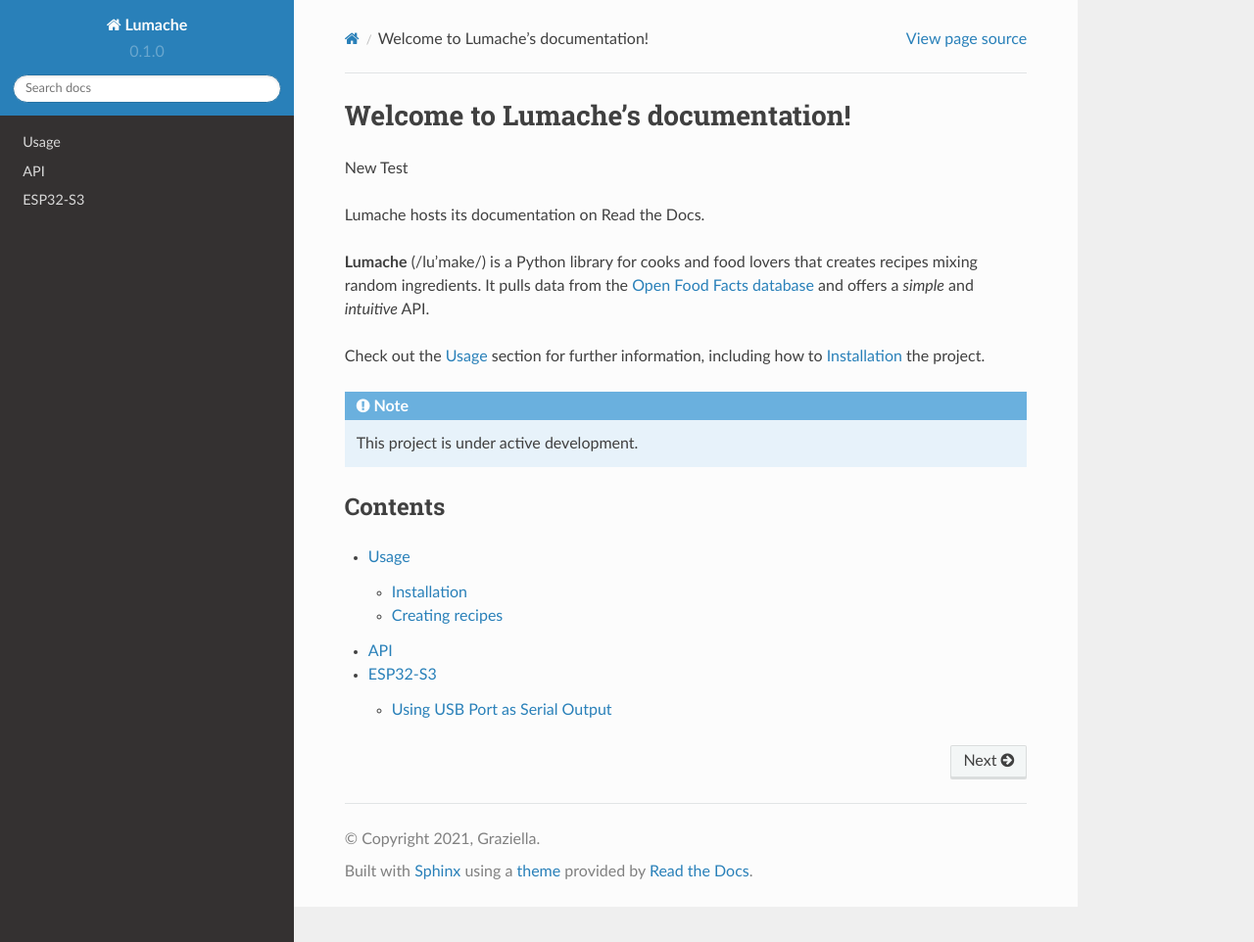
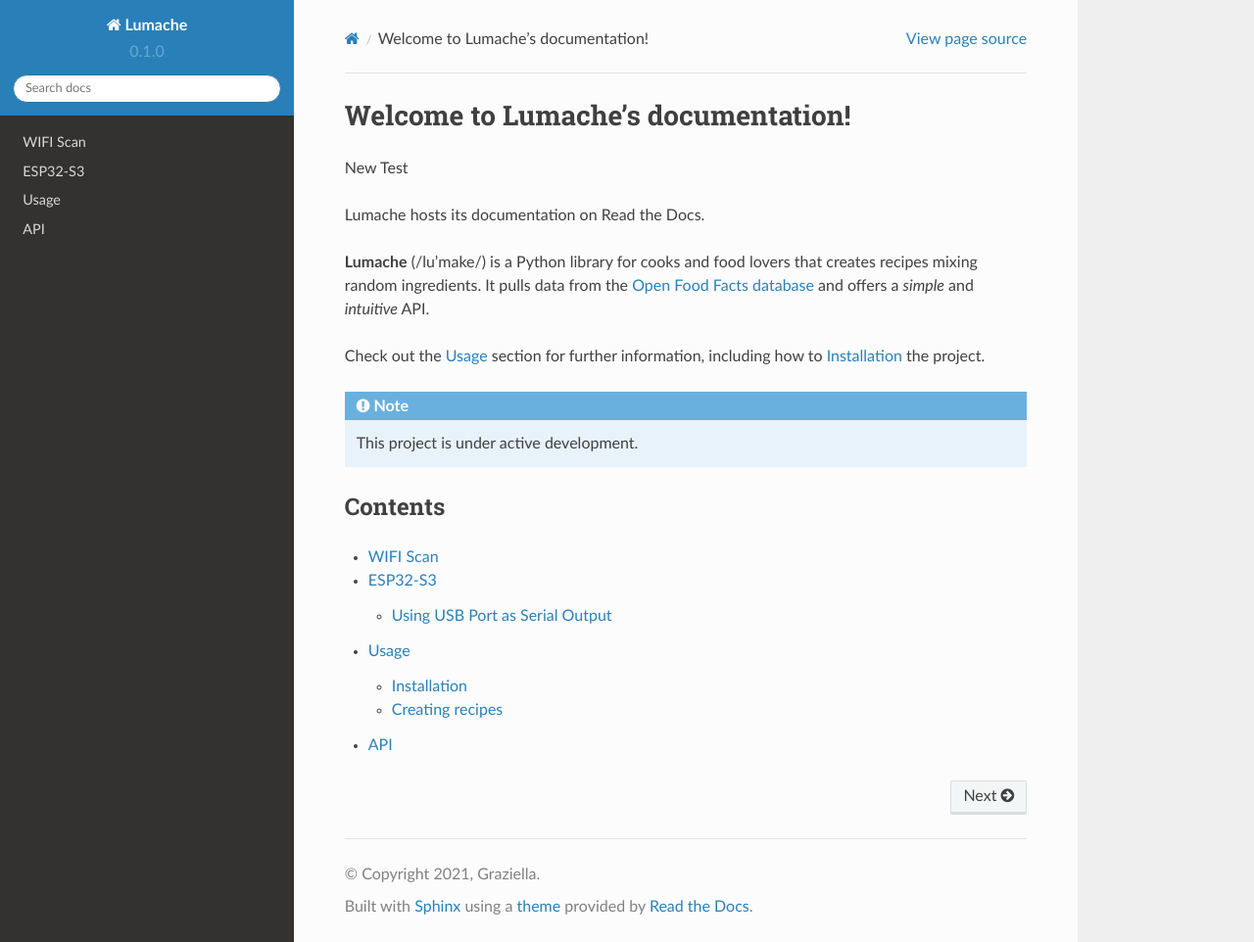
Before and after one commit to lonelybinary/learnesp32, a Sphinx documentation site: the page built from docs/source/index.rst, in a window 1280 px wide and 962 px high. Shown: the whole window at 98% size. Built offline with Sphinx 7.4.7 and the Read the Docs theme 2.0.0, drawn with Linux system fonts in a browser that asks for light colours.

Commit message:
wifi scan

```diff
--- a/docs/source/ESP32-S3.rst
+++ b/docs/source/ESP32-S3.rst
@@ -18,6 +18,8 @@
   :width: 400
   :alt: USB CDC as Serial Output
 
+
+
 .. code-block:: console
 
    (.venv) $ pip install lumache
--- /dev/null
+++ b/docs/source/ESP32.rst
@@ -0,0 +1,8 @@
+WIFI Scan
+-------------------------------
+
+.. code-block:: c++
+
+    .. literalinclude:: ./code/ESP32/src/main-wifi-scan.cpp
+        :linenos:
+        :language: c++
--- a/docs/source/index.rst
+++ b/docs/source/index.rst
@@ -21,6 +21,7 @@
 
 .. toctree::
 
+   ESP32
+   ESP32-S3
    usage
    api
-   ESP32-S3
```
Also changed, not shown: 7 other files.
